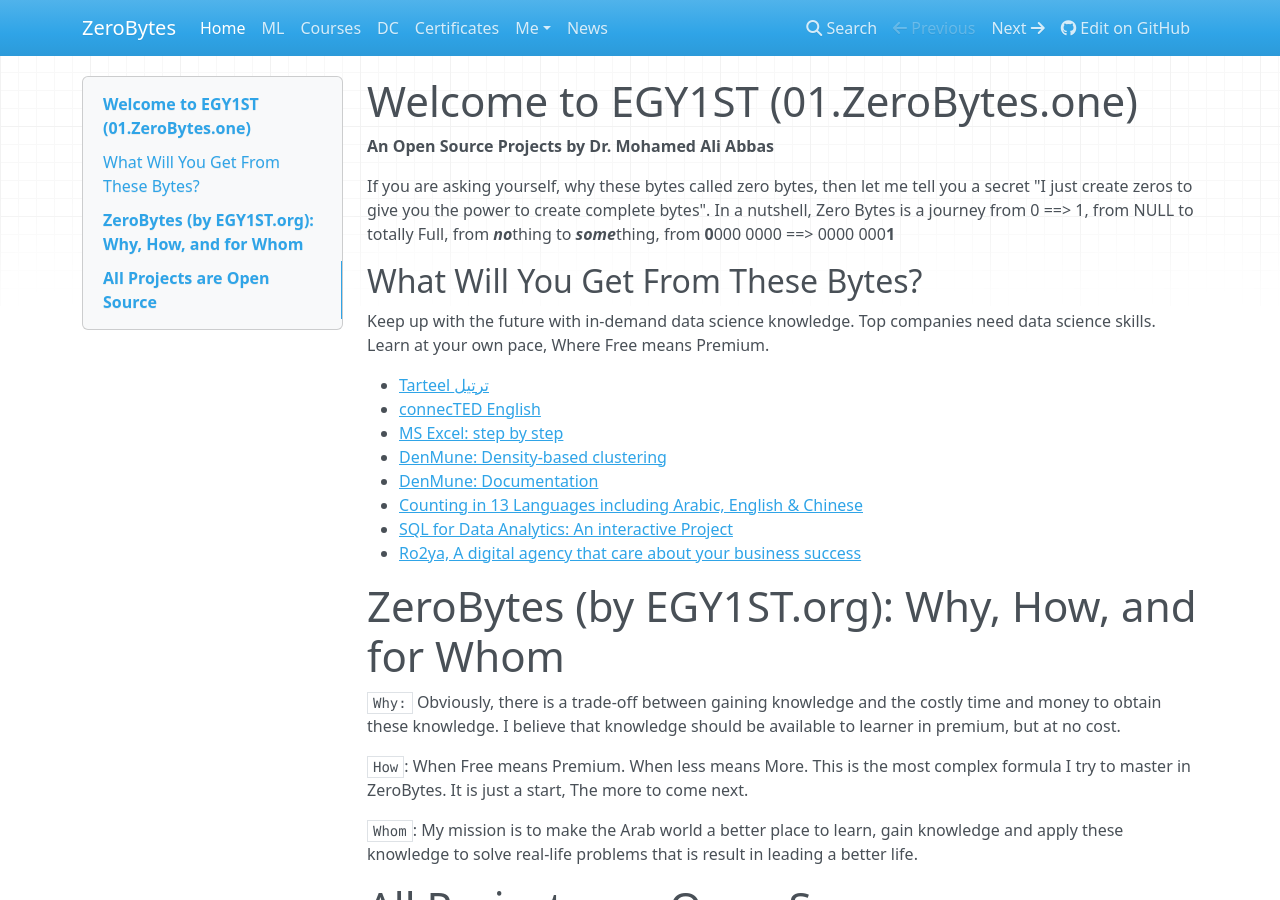
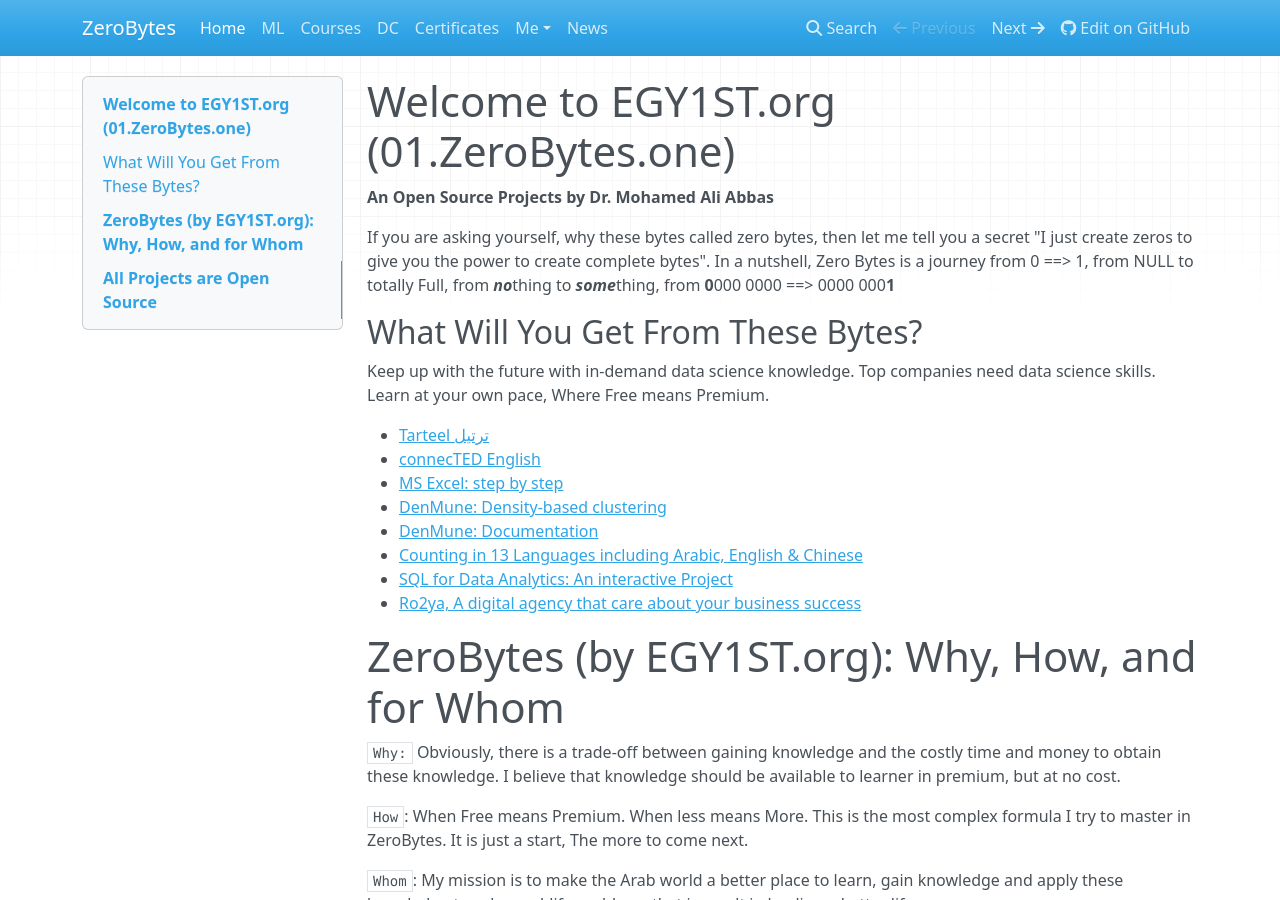
Before and after one commit to egy1st/zerobytes-mkdocs, an MkDocs documentation site: the page built from docs/index.md, in a window 1280 px wide and 900 px high. Built offline with MkDocs 1.6.1, drawn with Linux system fonts in a browser that asks for light colours; nearby versions of some CDN libraries.

Commit message:
Update index.md

```diff
--- a/docs/index.md
+++ b/docs/index.md
@@ -1,4 +1,4 @@
-# Welcome to EGY1ST (01.ZeroBytes.one)
+# Welcome to EGY1ST.org (01.ZeroBytes.one)
 __An Open Source Projects by Dr. Mohamed Ali Abbas__
 
 If you are asking yourself, why these bytes called zero bytes, then let me tell you a secret "I just create zeros to give you the power to create complete bytes". In a nutshell, Zero Bytes is a journey from 0 ==> 1, from NULL to totally Full, from ***no***thing to ***some***thing, from **0**000 0000  ==>  0000 000**1**
```
